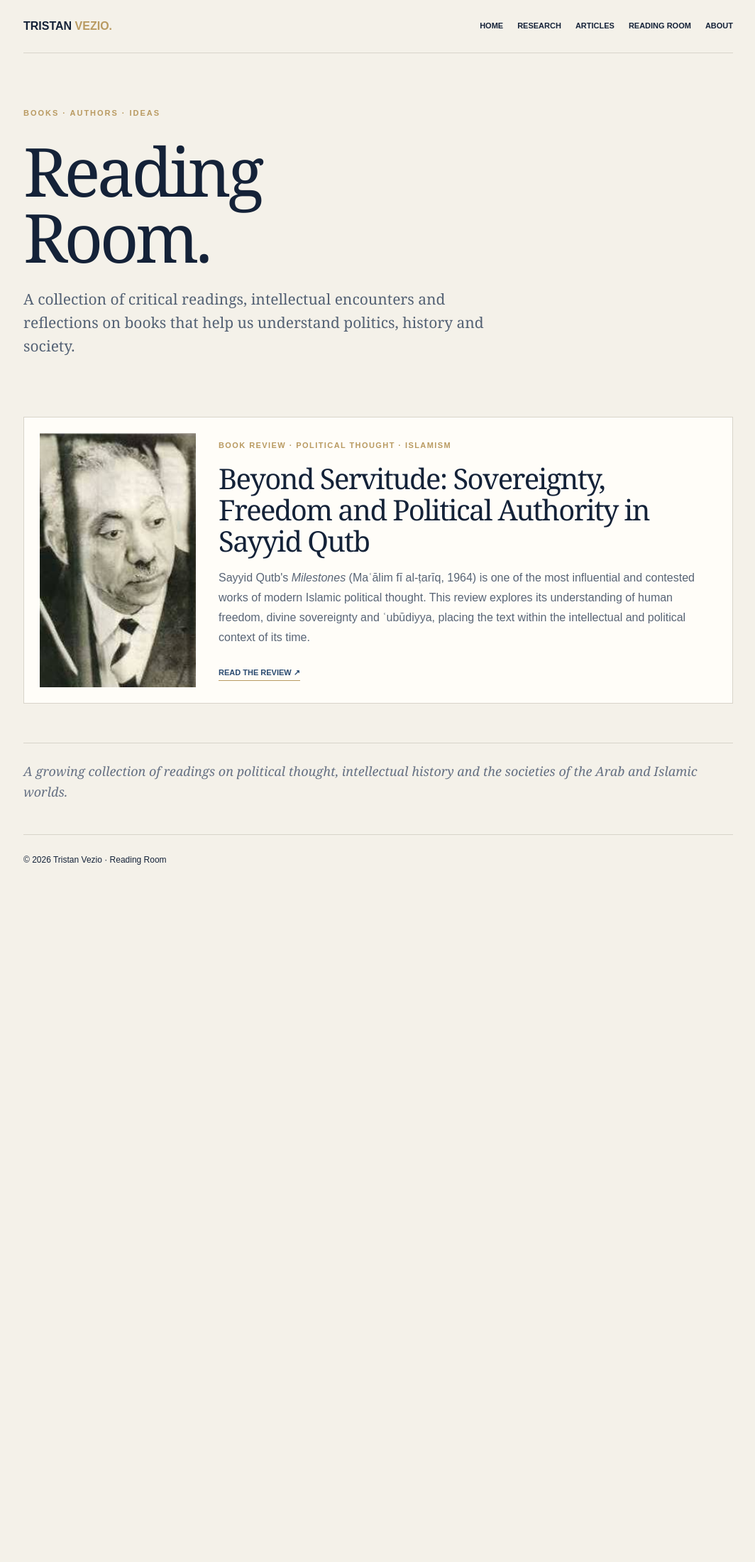
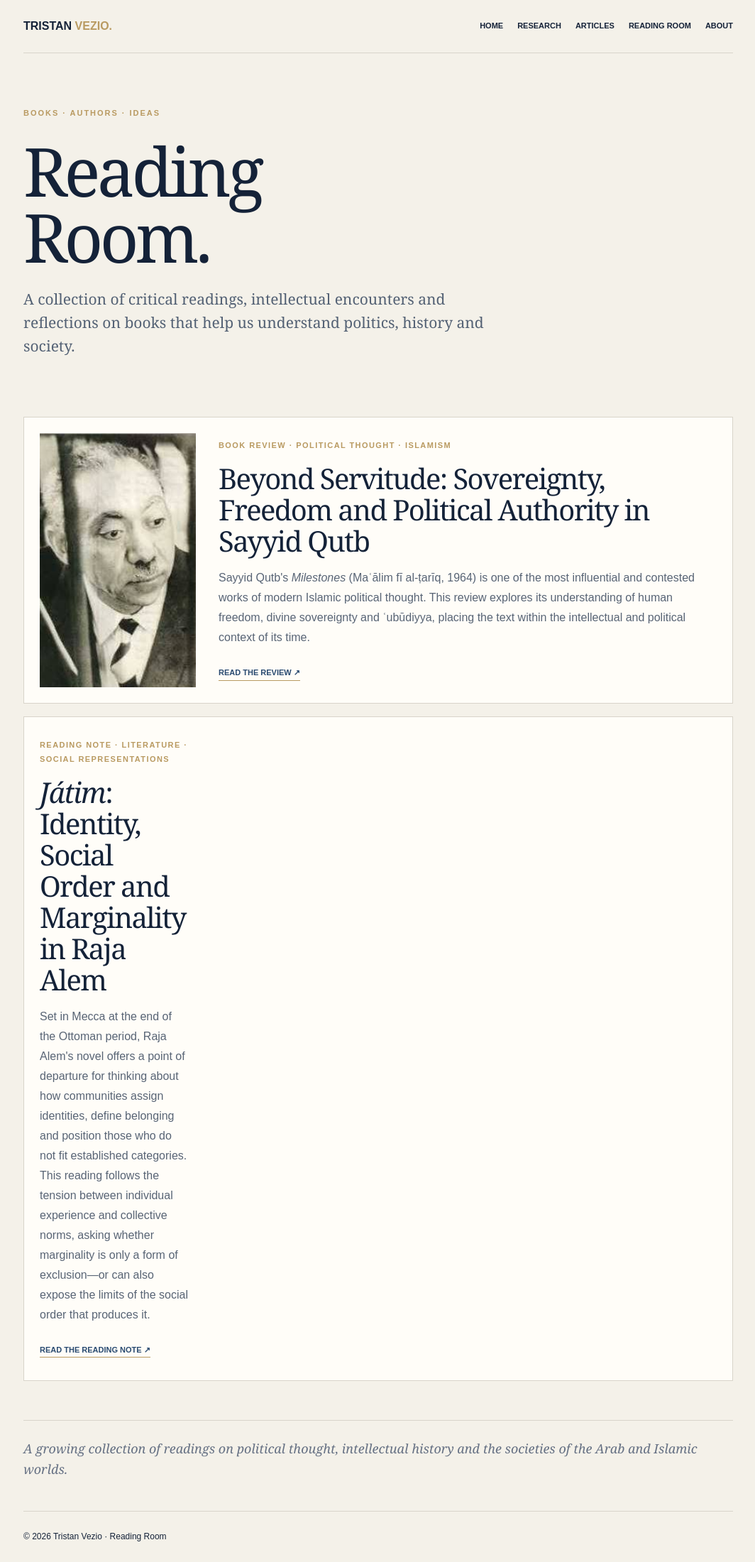
Before and after one commit to tristanvezio/tristanvezio.github.io, a Jekyll site: the page reading-room.html, which Jekyll copies as it is, in a window 1280 px wide. Shown: the whole page at 71% size, without its empty margins (107-1171 px from the left). Built offline with Jekyll 4.4.1, drawn with Linux system fonts in a browser that asks for light colours; before the commit the page ends 1247 px from its top, so only the background shows below that.

Commit message:
Add Játim to Reading Room

```diff
--- a/reading-room.html
+++ b/reading-room.html
@@ -58,6 +58,7 @@ h1 {
 .shelf-note {margin:55px 0 20px;padding:25px 0;border-top:1px solid var(--line);color:#657083;font:italic 18px/1.6 Georgia,serif}
 @media(max-width:650px) {
   .review {grid-template-columns:1fr;gap:20px;padding:18px}
+  .review-note {padding:22px}
   .review-image {min-height:230px;max-height:300px}
   .review-image img {min-height:230px;max-height:300px}
   .review-copy {padding:0}
@@ -122,6 +123,21 @@ footer {
       <a class="link" href="qutb-milestones.html">Read the review ↗</a>
     </div>
 </article>
+<article class="review review-note">
+  <div class="review-copy">
+    <div class="meta">Reading note · Literature · Social representations</div>
+    <h2><em>Játim</em>: Identity, Social Order and Marginality in Raja Alem</h2>
+    <p>
+      Set in Mecca at the end of the Ottoman period, Raja Alem's novel offers
+      a point of departure for thinking about how communities assign identities,
+      define belonging and position those who do not fit established categories.
+      This reading follows the tension between individual experience and collective
+      norms, asking whether marginality is only a form of exclusion—or can also
+      expose the limits of the social order that produces it.
+    </p>
+    <a class="link" href="jatim.html">Read the reading note ↗</a>
+  </div>
+</article>
 <div class="shelf-note">A growing collection of readings on political thought, intellectual history and the societies of the Arab and Islamic worlds.</div>
 </main>
 
```
